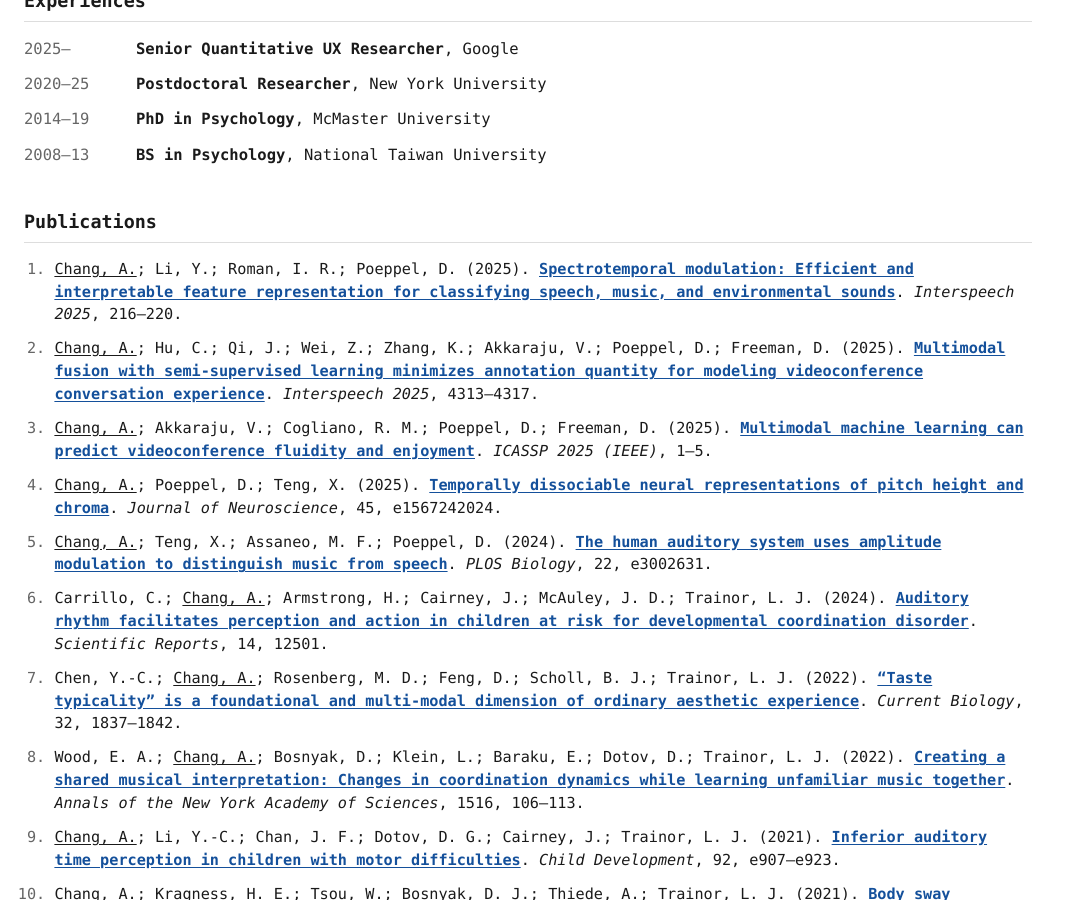
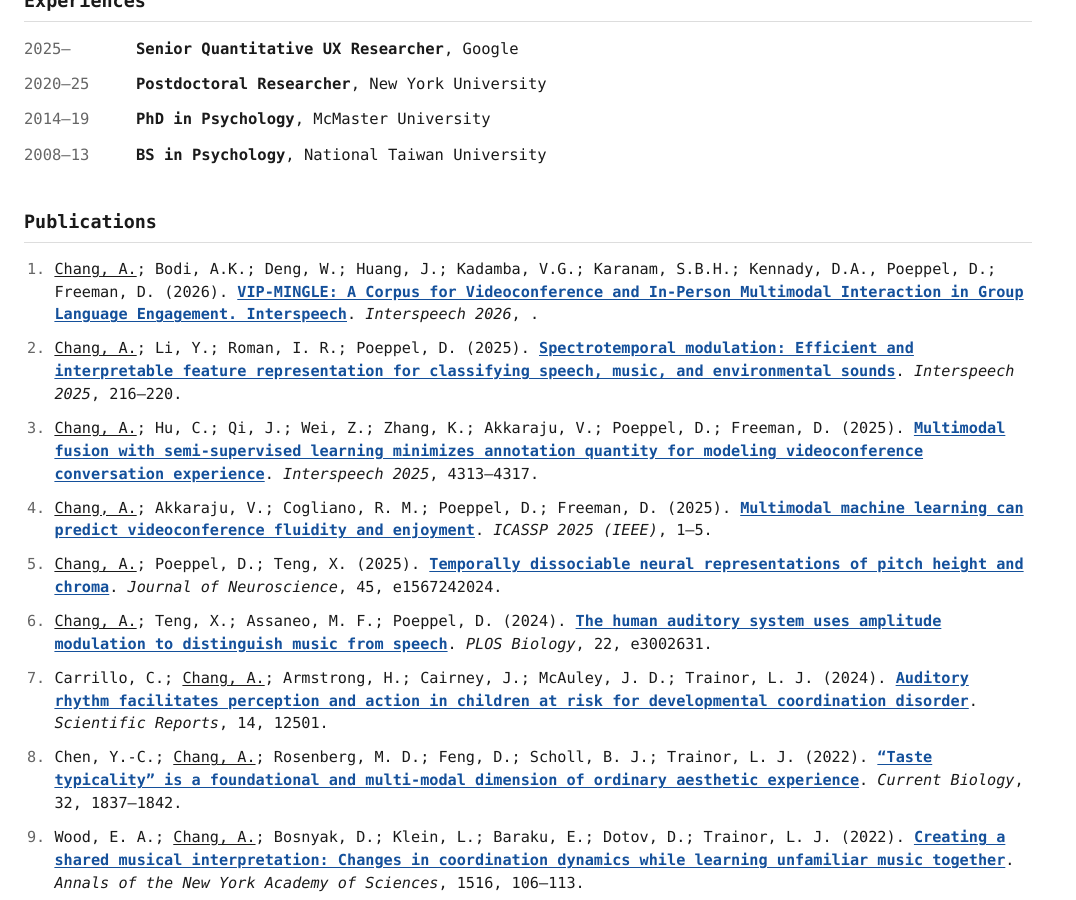
Before and after one commit to curlsloth/curlsloth.github.io, a Jekyll site: the page built from index.md, in a window 1280 px wide and 900 px high, scrolled down 1156 px. Shown: the whole window, without its empty margins (0-1076 px from the left). Built offline with Jekyll 4.4.1, drawn with Linux system fonts in a browser that asks for light colours.

Commit message:
Add new publication entry for Interspeech 2026 in publications.yml

```diff
--- a/_data/publications.yml
+++ b/_data/publications.yml
@@ -7,6 +7,14 @@
 # =============================================================================
 
 publications:
+
+  - title: "VIP-MINGLE: A Corpus for Videoconference and In-Person Multimodal Interaction in Group Language Engagement. Interspeech"
+    authors: "Chang, A.; Bodi, A.K.; Deng, W.; Huang, J.; Kadamba, V.G.; Karanam, S.B.H.; Kennady, D.A., Poeppel, D.; Freeman, D."
+    venue: "Interspeech 2026"
+    year: 2026
+    pages: ""
+    doi: ""
+
   - title: "Spectrotemporal modulation: Efficient and interpretable feature representation for classifying speech, music, and environmental sounds"
     authors: "Chang, A.; Li, Y.; Roman, I. R.; Poeppel, D."
     venue: "Interspeech 2025"
```
